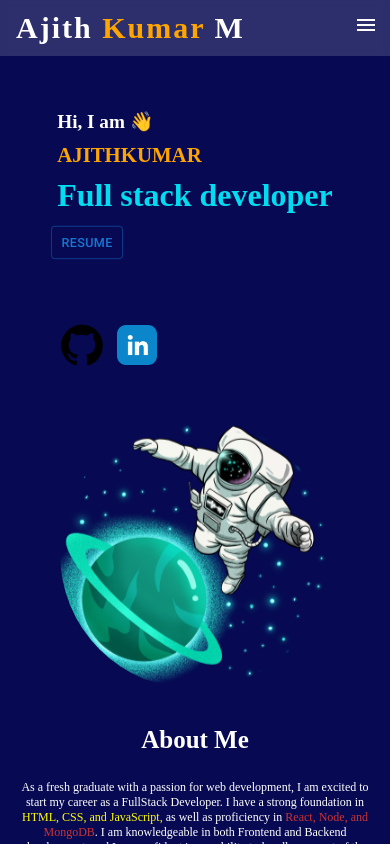
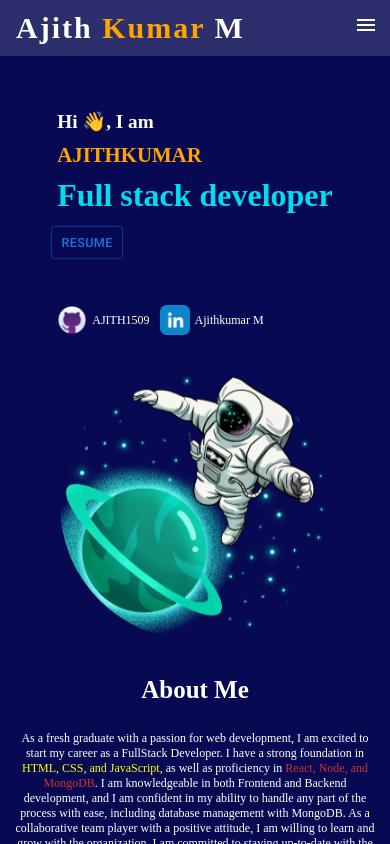
Before and after one commit to AJITH1509/Ajithkumar-portfolio, a React (Vite) app: page / in a window 390 px wide. Shown: the top 844 px of the page. Built offline with nearby package versions, Linux system fonts and the light colour scheme; a web font is replaced by a local one.

Commit message:
home page css changed

```diff
--- a/src/Home.css
+++ b/src/Home.css
@@ -22,17 +22,17 @@
     flex-direction: column;
     gap: 20px;
 }
-.i-name :nth-child(1){
+.hi{
   color: white;
     font-size: 3rem;
     font-weight: bold;
 }
-.i-name :nth-child(2){
+.myname{
     color: orange;
     font-size: 3.5rem;
     font-weight: bold;
 }
-.i-name :nth-child(3){
+.role{
     color: rgb(0, 221, 241);
     font-size: 4.5rem;
     font-weight: bold;
@@ -49,35 +49,28 @@
     animation: floatAnimation 3s ease-in-out infinite;
     transition: all 0.3s;
   }
-  .floating-image:hover {
-    cursor: pointer;
-    transform: rotateX(180deg);
-  }
   .i-icons{
     margin-top: 130px;
     display:flex;
     align-items: center;
-    gap: 10px;
-
+    gap: 20px;
   }
-  .i-icons p{
+  .i-icons div{
+    color: white;
     display: flex;
     align-items: center;
     cursor: pointer;
+    font-size: 20px;
+    gap: 5px;
     transition: all 0.3s;
   }
-  .i-icons p:hover{
+  .i-icons div:hover{
     transform: scale(105%);
   }
-  .i-icons :nth-child(1) img{
+  .i-icons img{
     width:50px;
     height:50px;
   }
-  .i-icons :nth-child(2) img {
-    width:40px;
-    height:40px;
-  }
-
   @keyframes floatAnimation {
     0% {
       transform: translateY(0);
@@ -127,16 +120,16 @@
   flex-direction: column;
   gap: 10px;
 }
-.i-name :nth-child(1){
+.hi{
   font-size: 1.2rem;
   font-weight: bold;
 }
-.i-name :nth-child(2){
+.myname{
   color: orange;
   font-size: 1.3rem;
   font-weight: bold;
 }
-.i-name :nth-child(3){
+.role{
   color: rgb(0, 221, 241);
   font-size: 2rem;
   font-weight: bold;
@@ -153,4 +146,17 @@
   gap: 10px;
 
 }
+.i-icons div{
+  color: white;
+  display: flex;
+  align-items: center;
+  cursor: pointer;
+  font-size: 12px;
+  gap: 5px;
+  transition: all 0.3s;
+}
+.i-icons img{
+  width:30px;
+  height:30px;
+}
   }
--- a/src/Home.jsx
+++ b/src/Home.jsx
@@ -4,6 +4,7 @@ import { Button } from "@mui/material";
 import astronaut from "../images/homeimage.png";
 import github from "../images/github.png";
 import linkedin from "../images/linkedin.png";
+import gmail from "../images/gmail.png";
 import { useEffect } from "react";
 import AOS from "aos";
 import { ThemeContext } from "./NavBar";
@@ -23,23 +24,24 @@ export const Home = () => {
     <div style={{ backgroundColor: styles }} className="intro">
       <div className="i-left">
         <div className="i-name">
-          <span data-aos="fade-down" data-aos-delay="1050">
-            Hi, I am 👋
+          <span className="hi" data-aos="fade-down" data-aos-delay="1050">
+            Hi 👋, I am
           </span>
-          <span data-aos="fade-right" data-aos-delay="450">
+          <span className="myname" data-aos="fade-right" data-aos-delay="450">
             AJITHKUMAR
           </span>
-          <span data-aos="fade-up" data-aos-delay="1000">
+          <span className="role" data-aos="fade-up" data-aos-delay="1000">
             Full stack developer
           </span>
           <Button onClick={redirectToLink} id="i-btn" variant="outlined">
             Resume
           </Button>
           <div className="i-icons">
-            <p onClick={() => window.open("https://github.com/AJITH1509")}>
+            <div onClick={() => window.open("https://github.com/AJITH1509")}>
               <img src={github} />
-            </p>
-            <p
+              <p>AJITH1509</p>
+            </div>
+            <div
               onClick={() =>
                 window.open(
                   "https://www.linkedin.com/in/ajithkumar-m-2603b5175/"
@@ -47,8 +49,8 @@ export const Home = () => {
               }
             >
               <img src={linkedin} />
-            </p>
-            {/* <img src={github}/> */}
+              <p>Ajithkumar M</p>
+            </div>
           </div>
         </div>
       </div>
--- a/src/Project.jsx
+++ b/src/Project.jsx
@@ -45,14 +45,6 @@ export function Project() {
       frontEndSource: "https://github.com/AJITH1509/react-movie-task",
       live: "https://allinone1.netlify.app",
       backEndSource: "https://github.com/AJITH1509/express.js-practice",
-    },
-    {
-      id: "url-shortener",
-      title: "Url Shortener",
-      imgSrc: urlShortener,
-      frontEndSource: "https://github.com/AJITH1509/url-shortener",
-      live: "https://mini-link.netlify.app",
-      backEndSource: "https://github.com/AJITH1509/Url-shortener-node",
     },
     {
       id: "web-scrapper",
```
Also changed, not shown: images/github.png, images/gmail.png (added).
